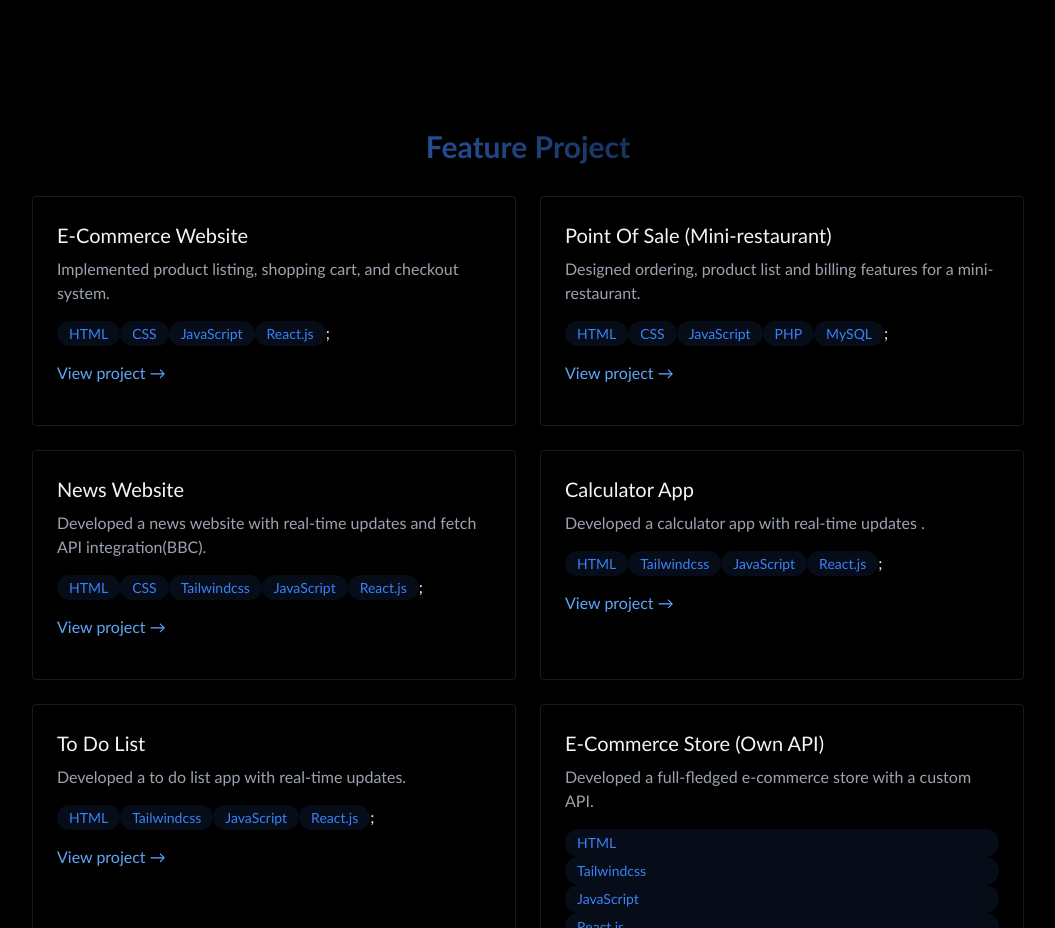
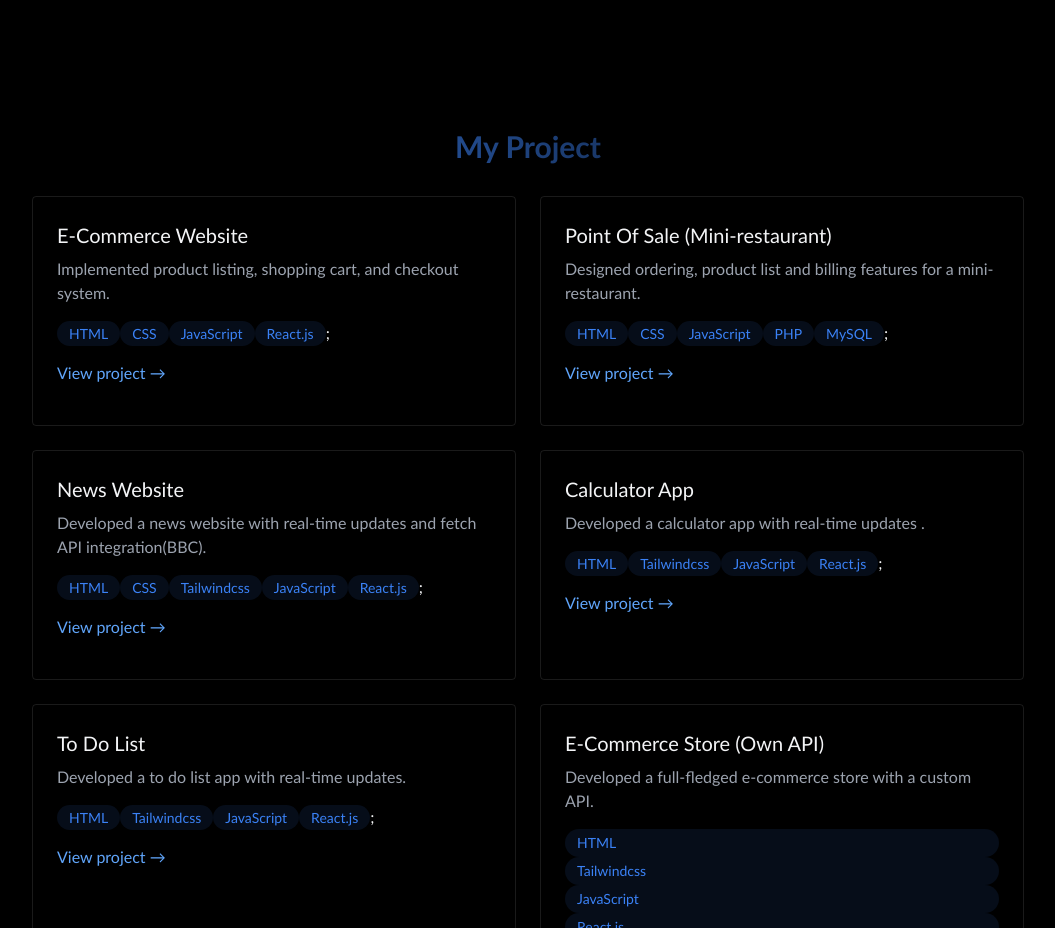
Before and after one commit to MrrMiroTa/sophors-profolio, a React (Vite) app: page / in a window 1280 px wide. Shown: the part 3260-4188 px from the top of the page, without its empty margins (112-1167 px from the left). Built offline with nearby package versions, Linux system fonts and the light colour scheme.

Commit message:
edit about

```diff
--- a/src/components/sections/Project.jsx
+++ b/src/components/sections/Project.jsx
@@ -10,7 +10,7 @@ function Project() {
       <RevealOnScroll>
         <div className="max-w-5xl mx-auto px-4">
           <h2 className="text-3xl font-bold mb-8 bg-gradient-to-r from-blue-500 to-cyen-400 bg-clip-text text-transparent text-center">
-            Feature Project
+            My Project
           </h2>
           <div className="grid grid-cols-1 md:grid-cols-2 gap-6">
             <div className="p-6 rounded border border-white/10 hover:-translate-y-1 hover:border-blue-500/30 hover:shadow-[0_2px_8px_rgba(59,130,246,0.2)] transition-all">
```
